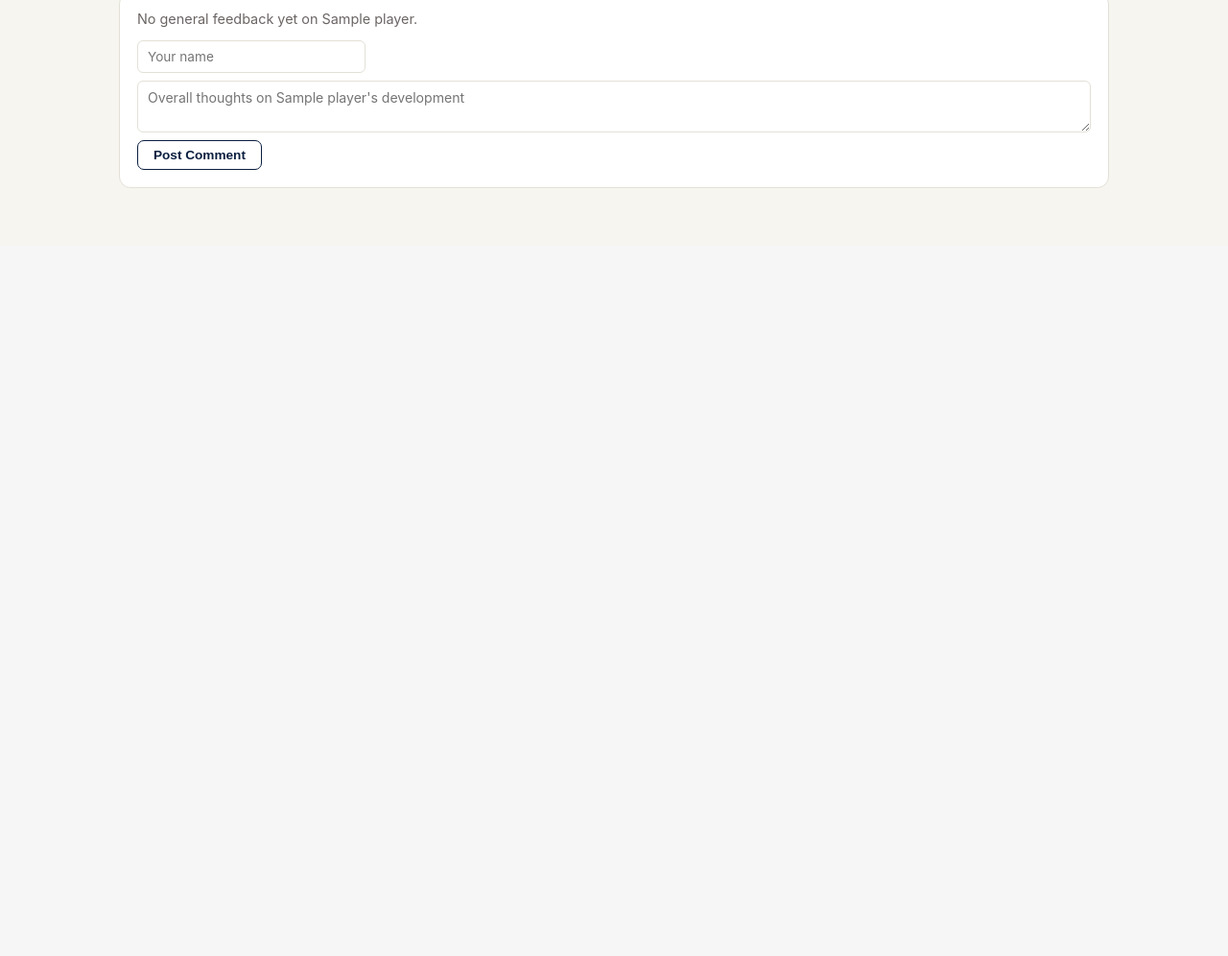
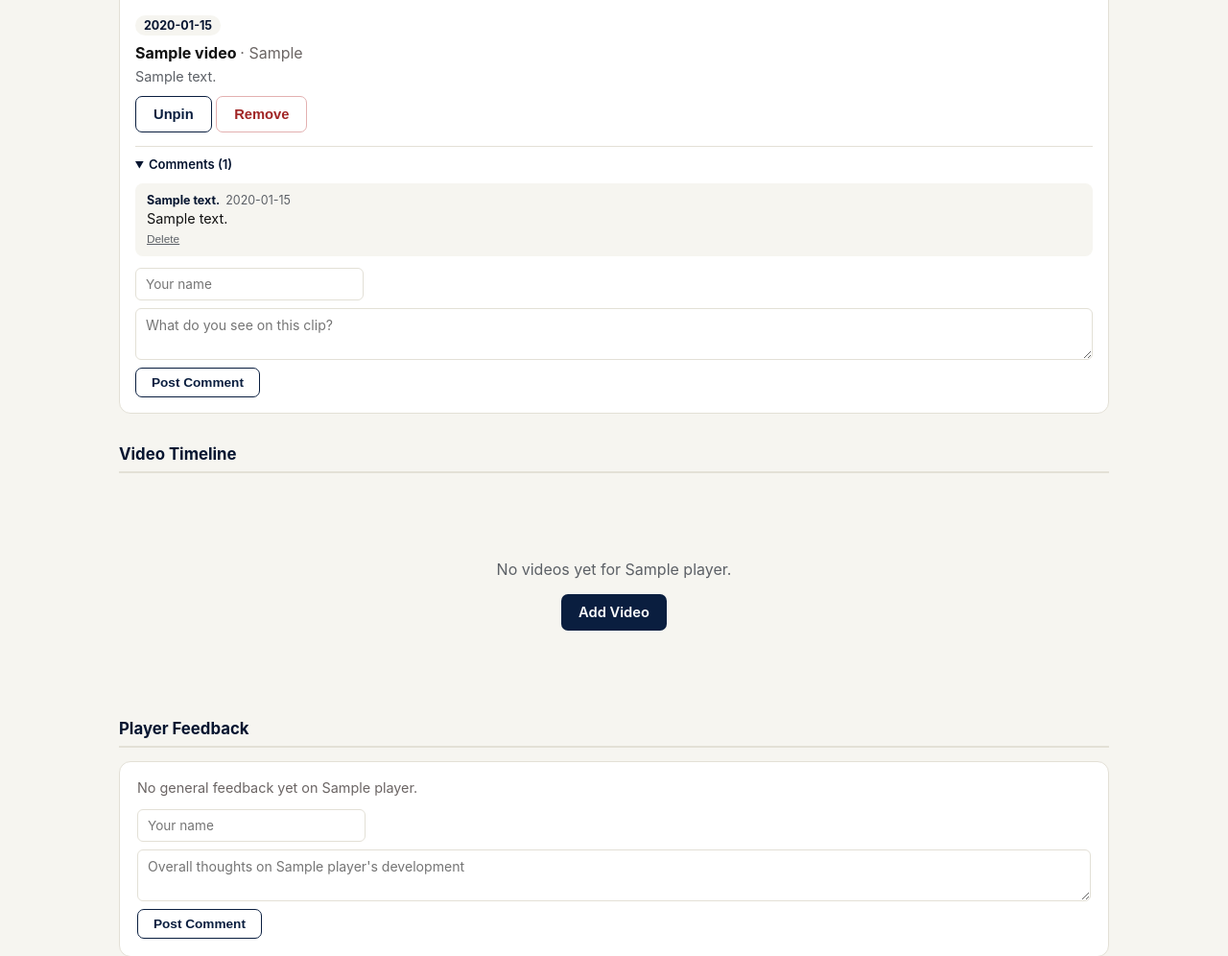
Before and after one commit to rinterdonatos/pitching-tracker-template, a Flask app: page /players/1 in a window 1280 px wide. Shown: the part 1688-2684 px from the top of the page at 96% size. Before the commit the page ends 1884 px from the top, so only its background shows below. Run offline with Flask 3, Linux system fonts and the light colour scheme; the visitor is signed in with stand-in values (Sample User, id 1); tables that the repository leaves empty hold one stand-in row (values such as "Sample post"); grey boxes marked "Sample" are stand-in pictures.

Commit message:
Pinned Vids are next to each other

```diff
--- a/app.py
+++ b/app.py
@@ -1400,12 +1400,17 @@
         (player_id, *date_params),
     ).fetchall()
 
+    # Pinned videos get their own side-by-side section up top, so they're
+    # pulled out of the timeline entirely rather than just sorted first.
+    pinned_videos = [v for v in videos if v["pinned"]]
+    timeline_videos = [v for v in videos if not v["pinned"]]
+
     # Group same-day videos into one timeline entry so multiple clips from a
     # single session can be flipped through instead of listed as separate
     # rows. Videos are already ordered entry_date DESC, so consecutive rows
     # with the same date land in the same group automatically.
     video_groups = []
-    for v in videos:
+    for v in timeline_videos:
         if video_groups and video_groups[-1]["date"] == v["entry_date"]:
             video_groups[-1]["videos"].append(v)
         else:
@@ -1544,6 +1549,7 @@
         category_tables=category_tables,
         velocity_by_stat=velocity_by_stat,
         video_groups=video_groups,
+        pinned_videos=pinned_videos,
         comments_by_video=comments_by_video,
         general_comments=general_comments,
         contacts=contacts,
--- a/static/css/style.css
+++ b/static/css/style.css
@@ -566,6 +566,17 @@
   .video-slide { grid-template-columns: 1fr; }
 }
 
+.pinned-videos-grid {
+  display: grid;
+  grid-template-columns: repeat(auto-fit, minmax(320px, 1fr));
+  gap: 16px;
+  margin-bottom: 24px;
+}
+
+.pinned-videos-grid .video-slide {
+  grid-template-columns: 1fr;
+}
+
 .roster-table-btn { margin-bottom: 20px; }
 
 table.csv-preview {
--- a/templates/player.html
+++ b/templates/player.html
@@ -273,6 +273,59 @@
       IVB = induced vertical break, HB = horizontal break, Ext = extension, Rel H/S = release height/side,
       VAA = vertical approach angle, Loc H/S = plate location, LA = launch angle. Averages per pitch type; tilt is the most common reading.
     </p>
+  {% endif %}
+
+  {% if pinned_videos %}
+    <div class="section-title">Pinned Videos</div>
+    <div class="pinned-videos-grid">
+      {% for v in pinned_videos %}
+        <div class="video-item">
+          <div class="video-slide" id="video-{{ v['id'] }}">
+            <video controls preload="metadata" src="{{ url_for('static', filename='uploads/videos/' ~ v['filename']) }}"></video>
+            <div class="info">
+              <span class="date-tag">{{ v['entry_date'] }}</span>
+              <h4>{{ v['title'] }}{% if v['category'] %} <span style="color:#6b6564; font-weight:400;">&middot; {{ v['category'] }}</span>{% endif %}</h4>
+              {% if v['notes'] %}<p>{{ v['notes'] }}</p>{% endif %}
+              <form method="POST" action="{{ url_for('toggle_video_pin', video_id=v['id']) }}" style="display:inline;">
+                <button class="btn secondary" type="submit" style="margin-top:6px;">Unpin</button>
+              </form>
+              {% if session.get('is_admin') %}
+                <form method="POST" action="{{ url_for('delete_video', video_id=v['id']) }}" style="display:inline;" onsubmit="return confirm('Remove this video?');">
+                  <button class="btn danger" type="submit" style="margin-top:6px;">Remove</button>
+                </form>
+              {% endif %}
+
+              {% set video_comments = comments_by_video.get(v['id'], []) %}
+              <details class="video-comments" {% if video_comments %}open{% endif %}>
+                <summary>Comments ({{ video_comments | length }})</summary>
+                {% if video_comments %}
+                  <div class="comment-list">
+                    {% for c in video_comments %}
+                      <div class="comment">
+                        <div class="comment-meta">{{ c['commenter_name'] }}<span class="comment-time">{{ c['created_at'] | friendly_time }}</span></div>
+                        <div class="comment-body">{{ c['body'] }}</div>
+                        {% if session.get('is_admin') %}
+                          <form method="POST" action="{{ url_for('delete_comment', comment_id=c['id']) }}" onsubmit="return confirm('Delete this comment?');">
+                            <button class="comment-delete" type="submit">Delete</button>
+                          </form>
+                        {% endif %}
+                      </div>
+                    {% endfor %}
+                  </div>
+                {% endif %}
+                <form class="comment-form" method="POST" action="{{ url_for('add_video_comment', video_id=v['id']) }}">
+                  <div class="comment-form-row">
+                    <input type="text" name="commenter_name" placeholder="Your name" required>
+                  </div>
+                  <textarea name="body" placeholder="What do you see on this clip?" required></textarea>
+                  <button class="btn secondary" type="submit">Post Comment</button>
+                </form>
+              </details>
+            </div>
+          </div>
+        </div>
+      {% endfor %}
+    </div>
   {% endif %}
 
   <div class="section-title">Video Timeline</div>
```
